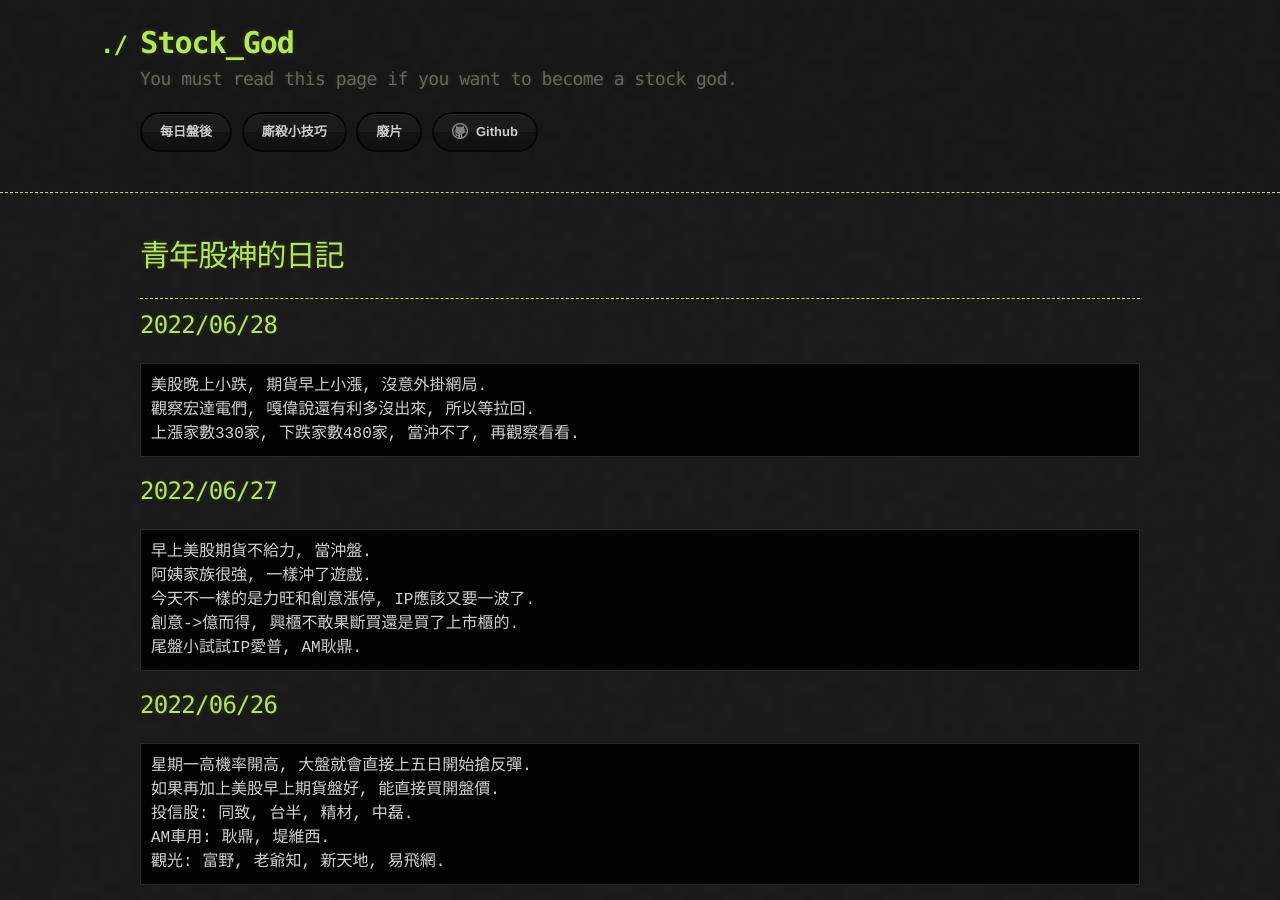
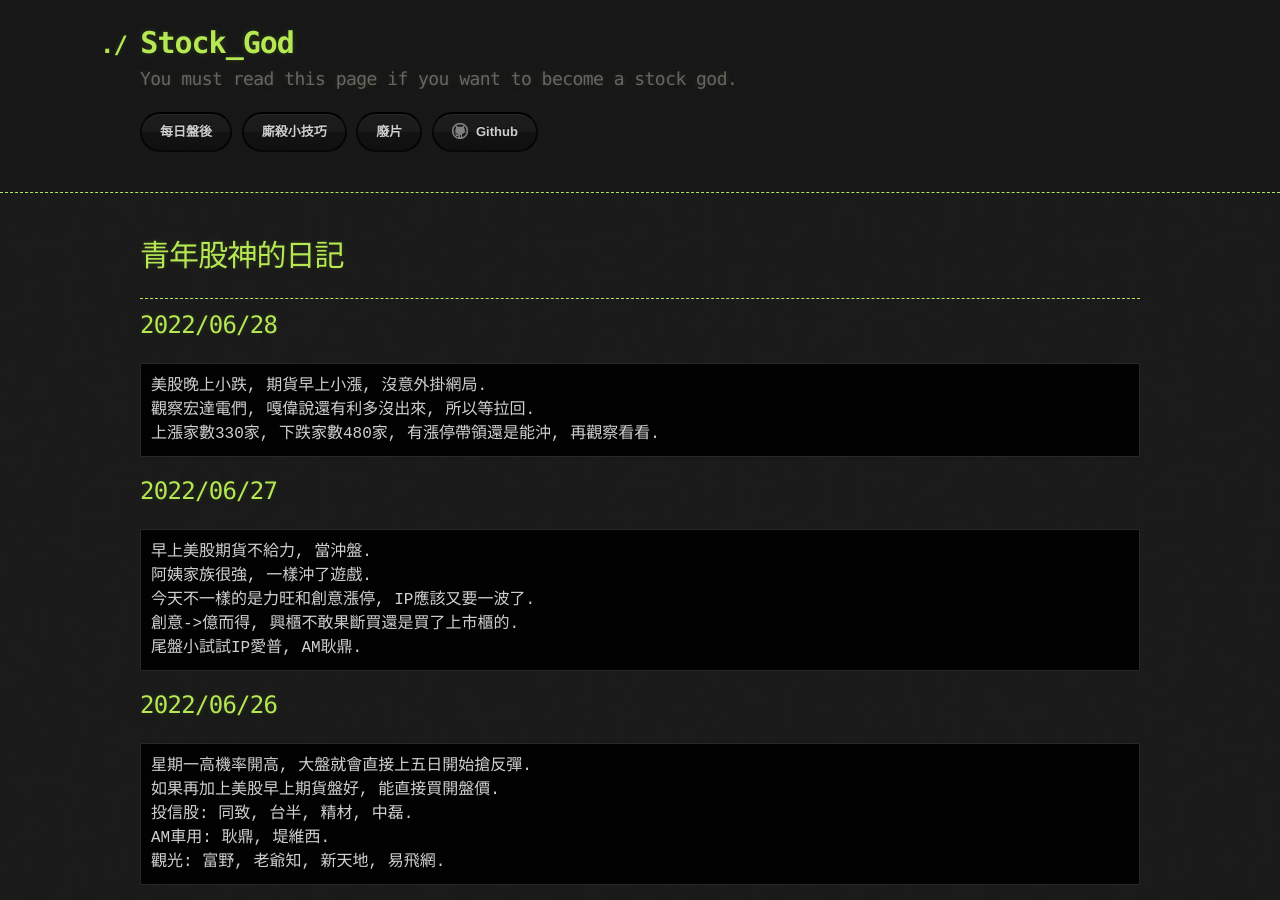
Before and after one commit to lepg5487/Stock_God, a Jekyll site: the page built from index.md, in a window 1280 px wide and 900 px high. Built offline with Jekyll 4.4.1, drawn with Linux system fonts in a browser that asks for light colours; our own code applies the rules of GitHub Pages for plain Markdown files.

Commit message:
Update index.md

````diff
--- a/index.md
+++ b/index.md
@@ -10,7 +10,7 @@ layout: testlayouts
 ```
 美股晚上小跌, 期貨早上小漲, 沒意外掛網局.
 觀察宏達電們, 嘎偉說還有利多沒出來, 所以等拉回.
-上漲家數330家, 下跌家數480家, 當沖不了, 再觀察看看.
+上漲家數330家, 下跌家數480家, 有漲停帶領還是能沖, 再觀察看看.
 ```
 
 ## 2022/06/27
````
